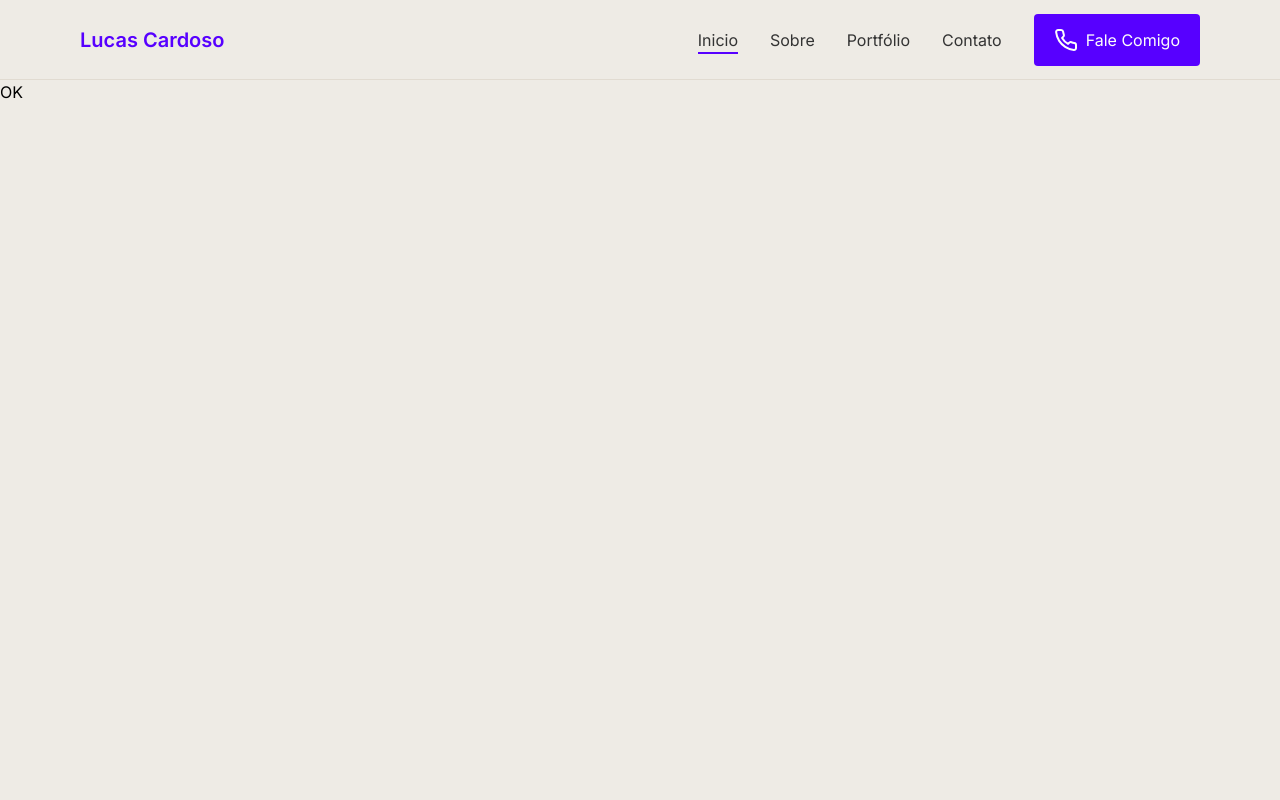
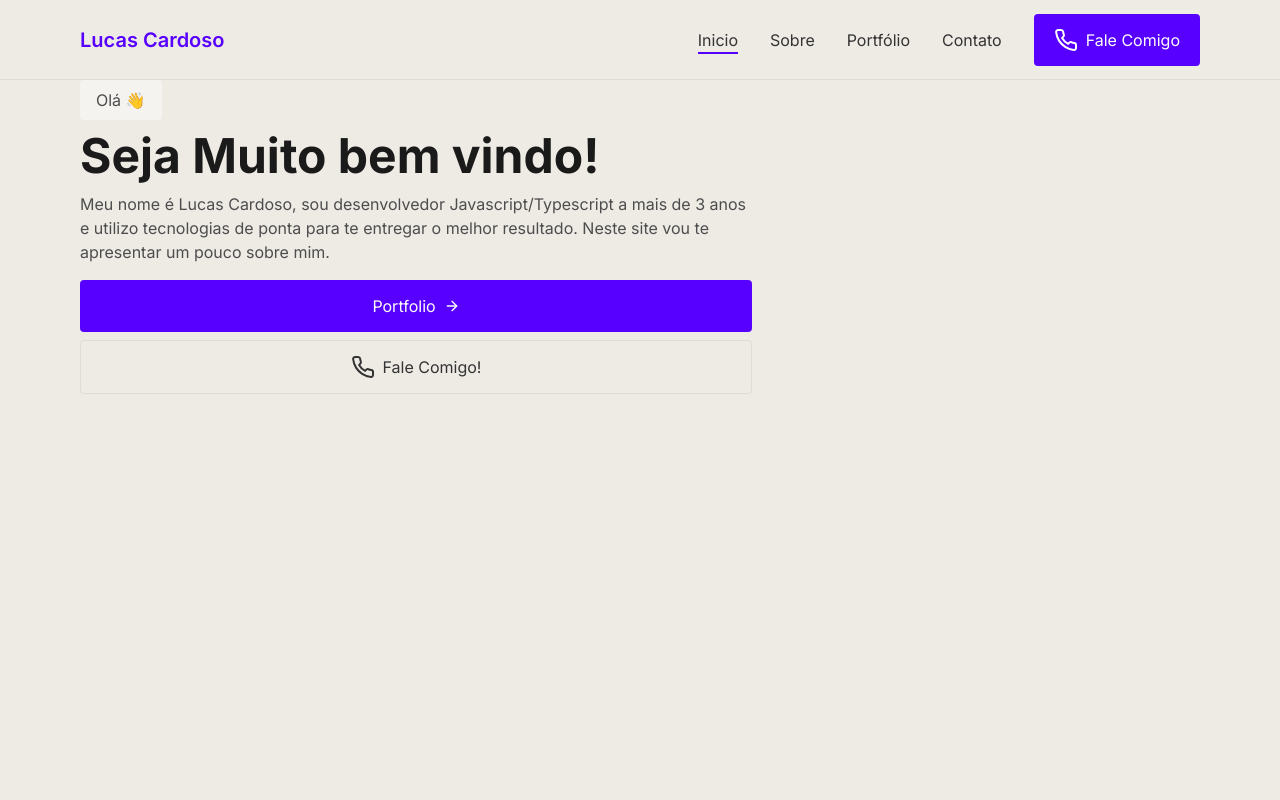
Before and after one commit to lucascardosopsd/portfolio, a Next.js app: page / in a window 1280 px wide. Shown: the top 800 px of the page. Built offline with nearby package versions, Linux system fonts and the light colour scheme.

Commit message:
layout:hero section left side

```diff
--- a/src/app/(home)/page.tsx
+++ b/src/app/(home)/page.tsx
@@ -1,3 +1,37 @@
+import { ArrowRight, Phone } from "lucide-react";
+import Link from "next/link";
+
 export default function Home() {
-  return <div>OK</div>;
+  return (
+    // Hero Section
+    <section className="flex items-center max-width flex-col-reverse tablet:flex-row mb-10">
+      {/* Left */}
+      <div className="tablet:w:2/3 mt-10 tablet:mt-0">
+        <div className="flex flex-col gap-3 items-center tablet:items-start max-w-2xl text-center tablet:text-left">
+          <p className="px-4 py-2 bg-peach-500 text-grey-600 w-max rounded">
+            Olá 👋
+          </p>
+          <h1 className="text-grey">Seja Muito bem vindo!</h1>
+          <p className="text-grey-600">
+            Meu nome é Lucas Cardoso, sou desenvolvedor Javascript/Typescript a
+            mais de 3 anos e utilizo tecnologias de ponta para te entregar o
+            melhor resultado. Neste site vou te apresentar um pouco sobre mim.
+          </p>
+        </div>
+
+        <div className="flex flex-col gap-2 mt-4 tablet:justify-start">
+          <Link href="/portfolio" className="btn btn-primary">
+            Portfolio
+            <ArrowRight size={16} />
+          </Link>
+
+          <Link href="/contact" className="btn border border-peach">
+            <Phone />
+            Fale Comigo!
+          </Link>
+        </div>
+      </div>
+      {/* Right */}
+    </section>
+  );
 }
```
